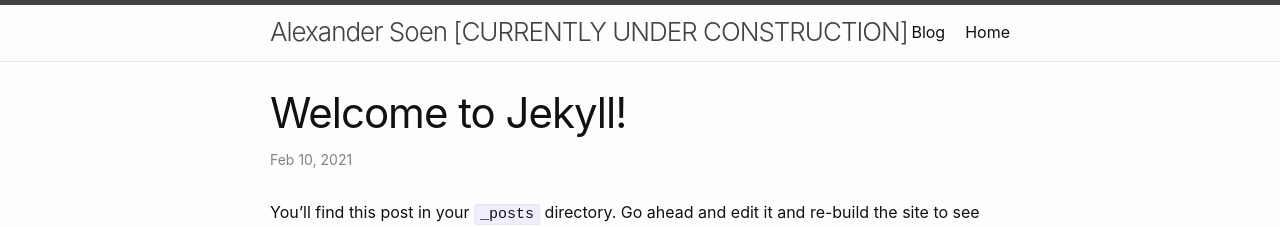
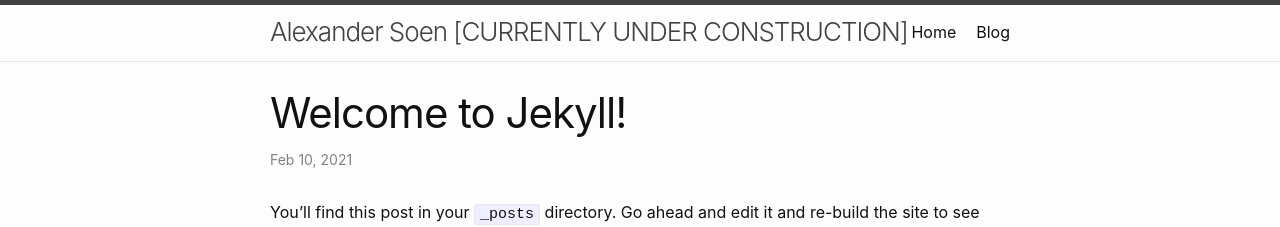
Before and after one commit to alexandersoen/alexandersoen.github.io, a Jekyll site: the page built from _posts/2021-02-11-welcome-to-jekyll.markdown, in a window 1280 px wide. Shown: the top 227 px of the page. Built offline with Jekyll 4.4.1, drawn with Linux system fonts in a browser that asks for light colours.

Commit message:
Fix header order

```diff
--- a/_includes/header.html
+++ b/_includes/header.html
@@ -17,7 +17,7 @@
         </label>
 
         <div class="trigger">
-          {%- for path in page_paths -%}
+          {%- for path in page_paths reversed-%}
             {%- assign my_page = site.pages | where: "path", path | first -%}
             {%- if my_page.title -%}
             <a class="page-link" href="{{ my_page.url | relative_url }}">{{ my_page.title | escape }}</a>
```
